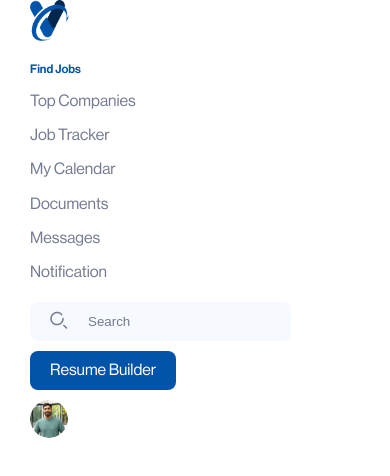
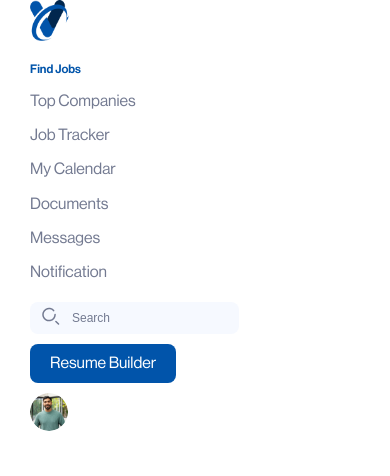
Before and after one commit to junaidn/talentvare-ui, a Next.js app: page / in a window 390 px wide. Shown: the top 476 px of the page. Built offline with nearby package versions, Linux system fonts and the light colour scheme.

Commit message:
make input component responsive

```diff
--- a/src/components/input/input.module.scss
+++ b/src/components/input/input.module.scss
@@ -9,10 +9,12 @@
   align-items: center;
   gap: 10px;
   border-radius: 8px;
+  padding: 0 10px;
 
   & > p {
-    margin-left: 20px;
+    margin-left: 10px;
     cursor: pointer;
+    font-size: 14px;
   }
 
   & input {
@@ -21,6 +23,41 @@
     background-color: transparent;
     outline: none;
     width: 100%;
-    margin: 0 10px 0 10px;
+    margin: 0 10px;
+    font-size: 14px;
+  }
+
+  @media (max-width: 768px) {
+    height: 35px;
+    min-width: 200px;
+    gap: 8px;
+    padding: 0 8px;
+
+    & > p {
+      font-size: 13px;
+      margin-left: 8px;
+    }
+
+    & input {
+      font-size: 13px;
+      margin: 0 8px;
+    }
+  }
+
+  @media (max-width: 480px) {
+    height: 32px;
+    min-width: 160px;
+    gap: 6px;
+    padding: 0 6px;
+
+    & > p {
+      font-size: 12px;
+      margin-left: 6px;
+    }
+
+    & input {
+      font-size: 12px;
+      margin: 0 6px;
+    }
   }
 }
```
